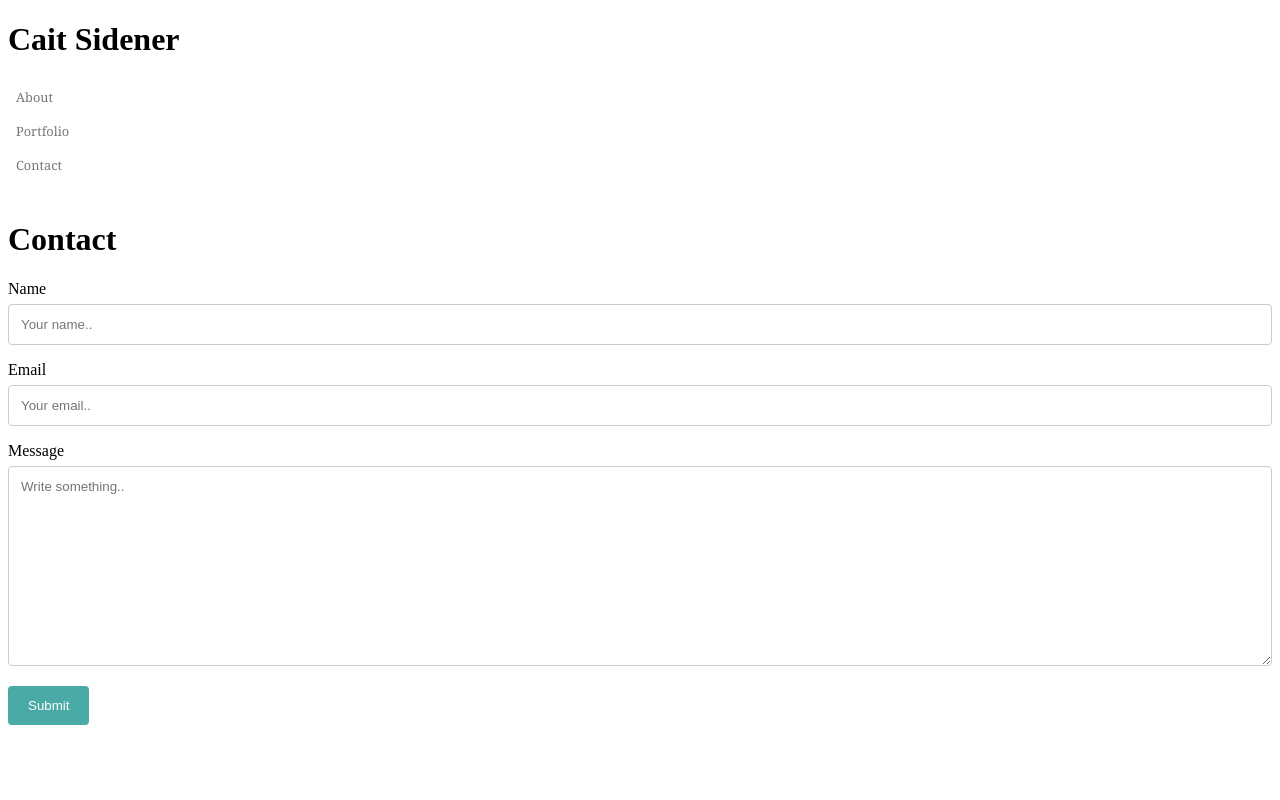
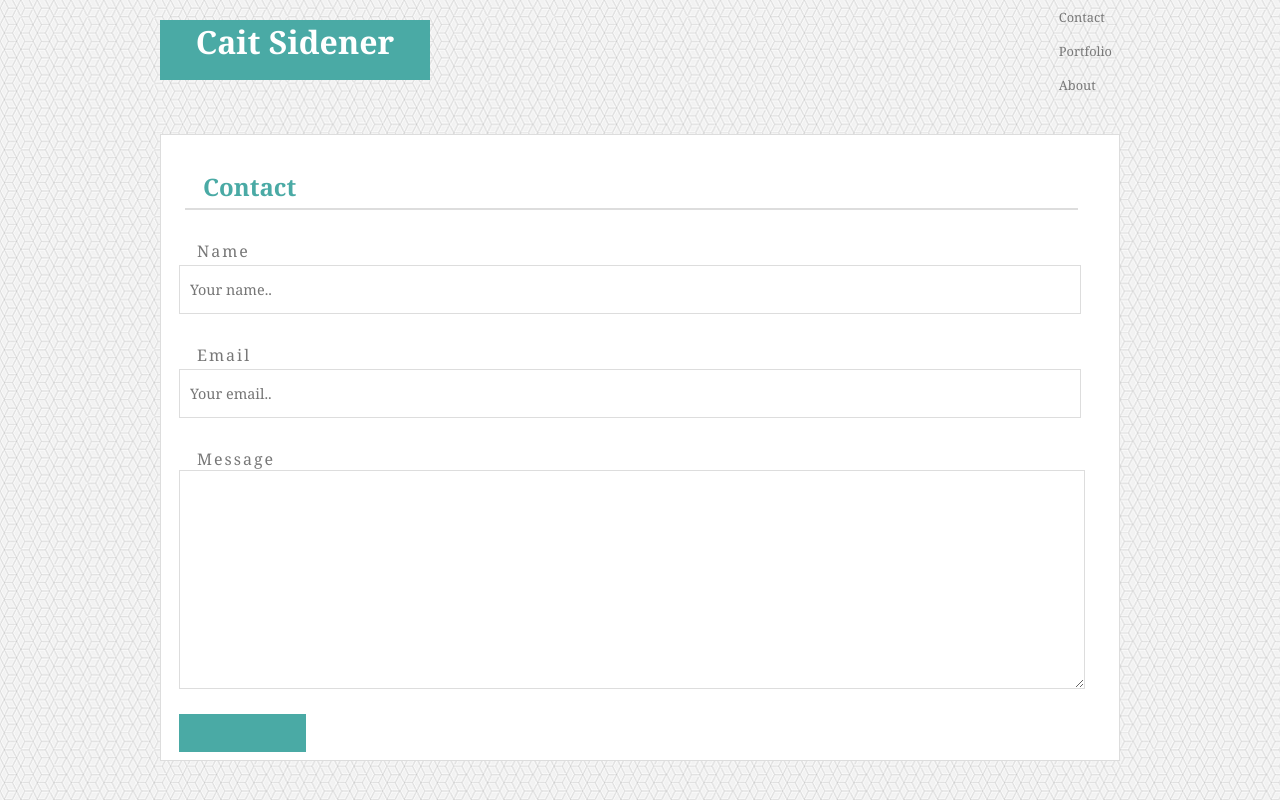
Before and after one commit to cait-sidener/Basic-Portfolio, a plain HTML site: page contact.html in a window 1280 px wide. Drawn offline with Linux system fonts and the light colour scheme.

Commit message:
cleaning up css

```diff
--- a/assets/css/style.css
+++ b/assets/css/style.css
@@ -1,86 +1,164 @@
-/* contact page elements */
-input[type=text], select, textarea {
-    width: 100%;
-    padding: 12px;
-    border: 1px solid #ccc;
-    border-radius: 4px;
-    box-sizing: border-box;
-    margin-top: 6px;
-    margin-bottom: 16px;
-    resize: vertical;
-    font-family: 'Arial', 'Helvetica Neue', Helvetica, sans-serif;
+/* center content on all pages */
+body {
+    display:block;
+    margin:0 auto;
+    width:960px;
 }
 
-/* contact page submit button */
-input[type=submit] {
+/*white box around header */
+#header {
+    background-color: #ffffff;
+    border: 1px solid #dddddd;
+}
+
+/*my name on each page*/
+h1 {
     background-color: #4aaaa5;
     color: #ffffff;
-    padding: 12px 20px;
-    border: none;
-    border-radius: 4px;
-    cursor: pointer;
-    font-family: 'Arial', 'Helvetica Neue', Helvetica, sans-serif;
+    display: block;
+    float: left;
+    font-family: 'Georgia', Times, Times New Roman, serif;
+    height: 60px;
+    margin-top:20px;
+    overflow: hidden;
+    text-align: center;
+    width: 270px;
 }
+
+/* navigation bar */
+ul {
+    float:right;
+    list-style-type: none;
+    margin:0;
+    padding: 0;
+
+}
+
+li {
+    display:inline;
+
+}
+
+/*keeping links the same color, even when clicked on for nav bar*/
+a {
+    color: #777777;
+    display: block;
+    font-family: 'Georgia', Times, Times New Roman, serif;
+    font-size: 80%;
+    padding: 8px;
+    text-decoration: none;
+}
+
+/*about, portfolio, contact headers for all pages*/
+h2 {
+    border-collapse: separate;
+    border-bottom: 2px solid #dddddd;
+    border-spacing:15px 50px;
+    color:#4aaaa5;
+    font-family: 'Georgia', Times, Times New Roman, serif;
+    margin:1em;
+    margin-top: 30px;
+    padding:5px;
+    padding-left:18px;
+    padding-bottom: 5px;
+    width: 870px;
+}
+
+/*the white box around content for all pages*/
+.box {
+    background-color: #ffffff;
+    border: 1px solid #dddddd;
+    margin-top: 80px;
+}
+
+/* contact page elements */
+label {
+    display:block;
+    letter-spacing:2px;
+    margin-top: 30px;
+    padding-left:18px;
+}
+
+/*the entire contact form layout - outside the boxes */
+form {
+    color: #777777;
+    margin:0 auto;
+    font-family: 'Georgia', Times, Times New Roman, serif;
+    padding-left: 18px;
+    width: 960px;
+}
+
+/*the name and email boxes */
+input, texarea {
+    background-color: #ffffff;
+    border: 1px solid #dddddd;
+    color: #777777;
+    font-family: 'Georgia', Times, Times New Roman, serif;
+    font-size: 0.9em;
+    height: 27px;
+    margin-top:3px;
+    padding:10px;
+    width: 880px;
+
+}
+ /* the message box */
+textarea {
+    background-color: #ffffff;
+    border:1px solid #dddddd;
+    font-family: 'Georgia', Times, Times New Roman, serif;
+    height:213px;
+    width: 900px;
+
+}
+
+#submit {
+    background-color: #4aaaa5;
+    border:none;
+    color: #ffffff;
+    cursor:pointer;
+    font-family: 'Georgia', Times, Times New Roman, serif;
+    font-size:1.5em;
+    height:38px;
+    margin-top:20px;
+    padding:15px;
+    text-indent:-9999px;
+    width:127px;
+}
+
+    #submit:hover {
+        opacity:.9;
+    }
 
 /* about me page image with text flow */
 img {
     float: left;
-    padding: 20px;
+    margin: 0px 15px 15px 0px;
+    padding: 15px;
 }
 
-/*my name on each page*/
-#myName {
-    display: block;
-    background-color: #4aaaa5;
-    color: #ffffff;
-    font-family: 'Georgia', Times, Times New Roman, serif;
-    margin-left: 100px;
-    width: auto;
-    float: left;
-    height: 60px;
-    margin-top:10px;
-    text-align: center;
-    overflow: hidden;
+/* paragraph on about me section */
+p {
+    color: #777777;
+    font-family: 'Arial', 'Helvetica Neue', Helvetica, sans-serif;
+    padding: 7px;
+    padding-left: 18px;
+    padding-right: 18px;
 }
 
-/* navigation bar */
-ul {
-    list-style-type: none;
-    margin:0;
-    padding: 0;
+/* Container holding image and text in Portfolio Page */
+.image {
+    margin-top:10px;
+    position: relative;
 }
 
-li {
-    display:inline;
-    float: right;
+a span {
+    background-color: #4aaaa5;
+    background-position: relative;
+    color: #ffffff;
+    font-family: 'Arial', 'Helvetica Neue', Helvetica, sans-serif;
+    left: 0;
+    padding:10px;
+    position: absolute;
+    top: 200px;
+    width:100%;
 }
-
-/*keeping links the same color, even when clicked on */
-a {
-    display: block;
-    padding: 8px;
-    color: #777777;
-    font-family: 'Georgia', Times, Times New Roman, serif;
-    text-decoration: none;
-    font-size: 80%;
-}
-
-/*about, portfolio, contact headers */
-h2 {
-    color:#4aaaa5;
-    font-family: 'Georgia', Times, Times New Roman, serif;
-    text-align: left;
-    width: 320px;
-    border: none;
-    margin:0;
-    margin-left:100px;
-    padding:5px;
-    margin-top: 80px;
-}
-
-/*the white box around content */
-.box {
-    border: 1px solid #777777;
-    width: 960px;
-    margin-left: 100px;
-}
--- a/contact.html
+++ b/contact.html
@@ -5,43 +5,36 @@
         <title>Contact Me</title>
 
     </head>
-<body>
-    <div class="myName">
-    <h1>Cait Sidener</h1>
-    </div>
+<body background="assets/images/qbkls.png">
+    <header>
+        <h1>Cait Sidener</h1>
+            <ul>
+                <li><a href="contact.html" STYLE="text-decoration: none">Contact</a></li>
+                <li><a href="portfolio.html" STYLE="text-decoration: none">Portfolio</a></li>
+                <li><a href="index.html" STYLE="text-decoration: none">About </a></li>
 
-    <div id="ovoMenu">
-            <a href="index.html" STYLE="text-decoration: none">About</a>
-            <a href="portfolio.html" STYLE="text-decoration: none">Portfolio</a>
-            <a href="contact.html" STYLE="text-decoration: none">Contact</a>
+            </ul>
+    </header>
+                <br>
+                <br>
+                <br>
+        <div class="box">
 
-            </div>
-    <br>
+                <h2>Contact</h2>
+        <form>
 
-    <div class="header">
-    <h1>Contact</h1>
-    </div>
+            <label>Name</label>
+                <input type="name" name="name" placeholder="Your name..">
 
-    <div class="container">
-        <div class="row">
-        <div class="column">
+            <label>Email</label>
+                <input type="email" name="email" placeholder="Your email..">
+
+            <label>Message</label>
+                <textarea name="message"></textarea>
+
+                <input id="submit" name="submit" type="submit">
+        </form>
+
         </div>
-        <form action="action_page.php">
-
-            <label for="name">Name</label>
-            <input type="text" id="name" name="name" placeholder="Your name..">
-
-            <label for="email">Email</label>
-            <input type="text" id="email" name="email" placeholder="Your email..">
-
-            <label for="message">Message</label>
-            <textarea id="message" name="message" placeholder="Write something.." style="height: 200px"></textarea>
-
-            <input type="submit" value="Submit">
-
-        </form>
-    </div>
-    </div>
-    </div>
 </body>
 </html>
```
Also changed, not shown: index.html (+9 -6 lines), portfolio.html (+15 -16 lines), assets/images/animals-q-c-640-480-1.jpg (renamed from animals-q-c-640-480-1.jpg), 1 other file.
